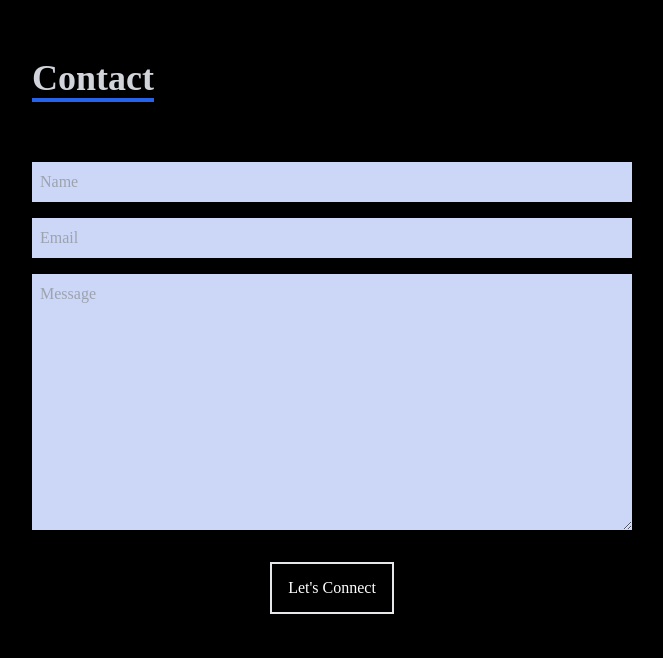
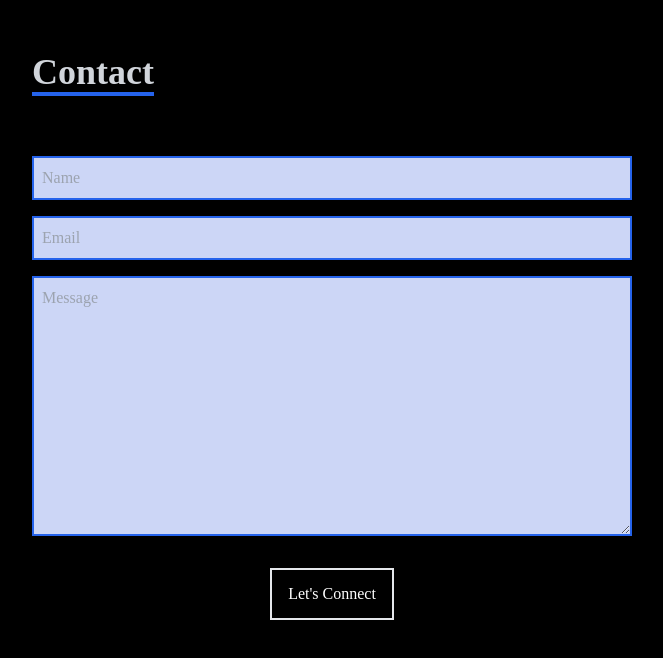
Before and after one commit to MdParwez/portfoliowebsitereactjs, a React (Create React App) app: page / in a window 1280 px wide. Shown: the part 4048-4706 px from the top of the page, without its empty margins (308-971 px from the left). Built offline with nearby package versions, Linux system fonts and the light colour scheme.

Commit message:
Update Contact.jsx

```diff
--- a/src/components/Contact.jsx
+++ b/src/components/Contact.jsx
@@ -1,6 +1,8 @@
-import React from 'react'
+import React from 'react';
 
 const Contact = () => {
+  const inputBorderStyle = 'border-2 border-blue-600'; // Define the border style for inputs
+
   return (
     <div name='contact' className='w-full h-screen bg-black flex justify-center items-center p-4'>
       <form method='POST' action="https://getform.io/f/496614c7-615b-48a5-bd6a-faaabae87f1f" className='flex flex-col max-w-[600px] w-full'>
@@ -8,12 +10,14 @@ const Contact = () => {
           <p className='text-4xl font-bold inline border-b-4 border-blue-600 text-gray-300'>Contact</p>
           <p className='text-blue-600 py-4'></p>
         </div>
-            <input className='bg-[#ccd6f6] p-2' type="text" placeholder='Name' name='name' />
-            <input className='my-4 p-2 bg-[#ccd6f6]' type="email" placeholder='Email' name='email' />
-            <textarea className='bg-[#ccd6f6] p-2' name="message" rows="10" placeholder='Message'></textarea>
+        {/* Apply the border style to each form field */}
+        <input className={`bg-[#ccd6f6] p-2 ${inputBorderStyle}`} type="text" placeholder='Name' name='name' />
+        <input className={`my-4 p-2 bg-[#ccd6f6] ${inputBorderStyle}`} type="email" placeholder='Email' name='email' />
+        <textarea className={`bg-[#ccd6f6] p-2 ${inputBorderStyle}`} name="message" rows="10" placeholder='Message'></textarea>
         <button className='text-white border-2 hover:bg-blue-600 hover:border-blue-600 px-4 py-3 my-8 mx-auto flex items-center'>Let's Connect</button>
       </form>
     </div>
-  )
-}
+  );
+};
+
 export default Contact;
```
Lines whose indentation alone changed are shown as unchanged.
